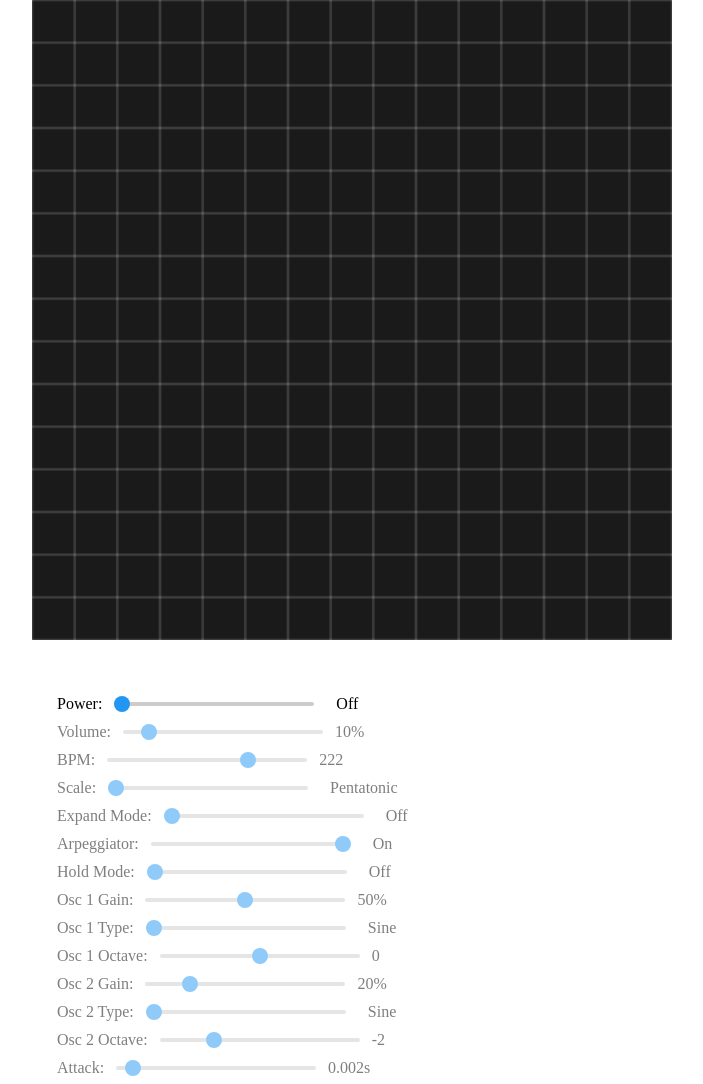
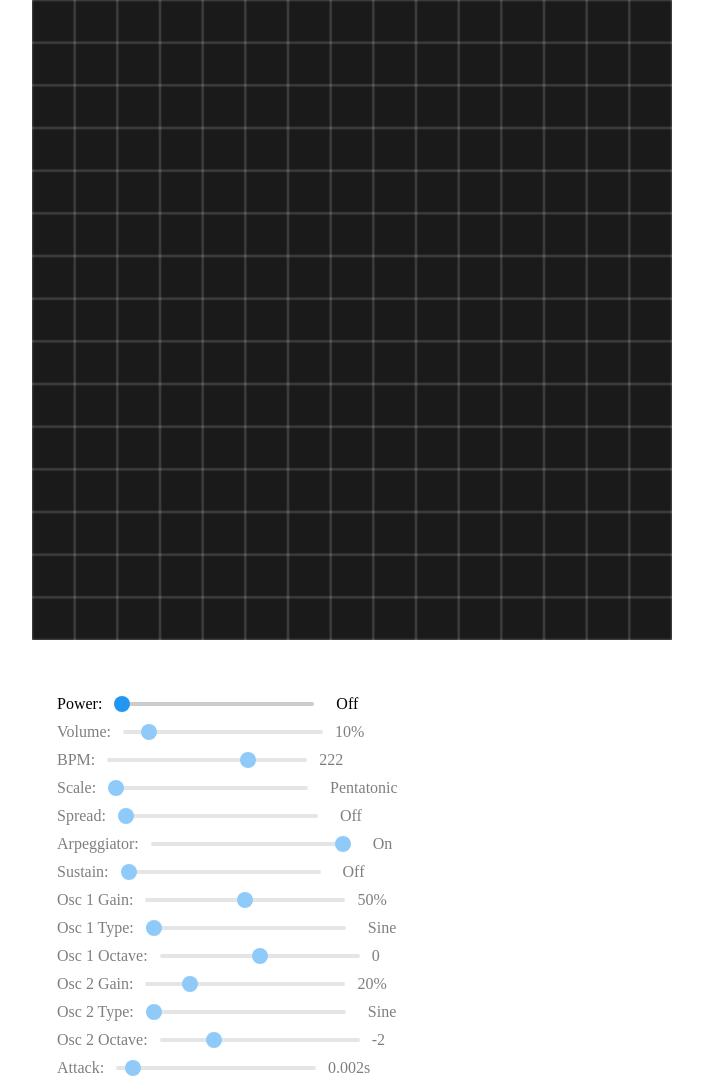
Before and after one commit to hvrc/boteh, a website built with Vite: page index.html in a window 1280 px wide. Shown: the top 1084 px of the page, without its empty margins (288-991 px from the left). Built offline with nearby package versions, Linux system fonts and the light colour scheme.

Commit message:
renaming spread, sustain ui

```diff
--- a/index.html
+++ b/index.html
@@ -40,7 +40,7 @@
 
       <!-- Mode Controls -->
       <div class="slider-container">
-        <label for="expandMode">Expand Mode:</label>
+        <label for="expandMode">Spread:</label>
         <input type="range" id="expandMode" min="0" max="1" value="0" step="1">
         <span class="value-display" id="expandModeValue">Off</span>
       </div>
@@ -52,7 +52,7 @@
       </div>
 
       <div class="slider-container">
-        <label for="holdMode">Hold Mode:</label>
+        <label for="holdMode">Sustain:</label>
         <input type="range" id="holdMode" min="0" max="1" value="0" step="1">
         <span class="value-display" id="holdModeValue">Off</span>
       </div>
```
Also changed, not shown: src/main.js (+10 -8 lines).
